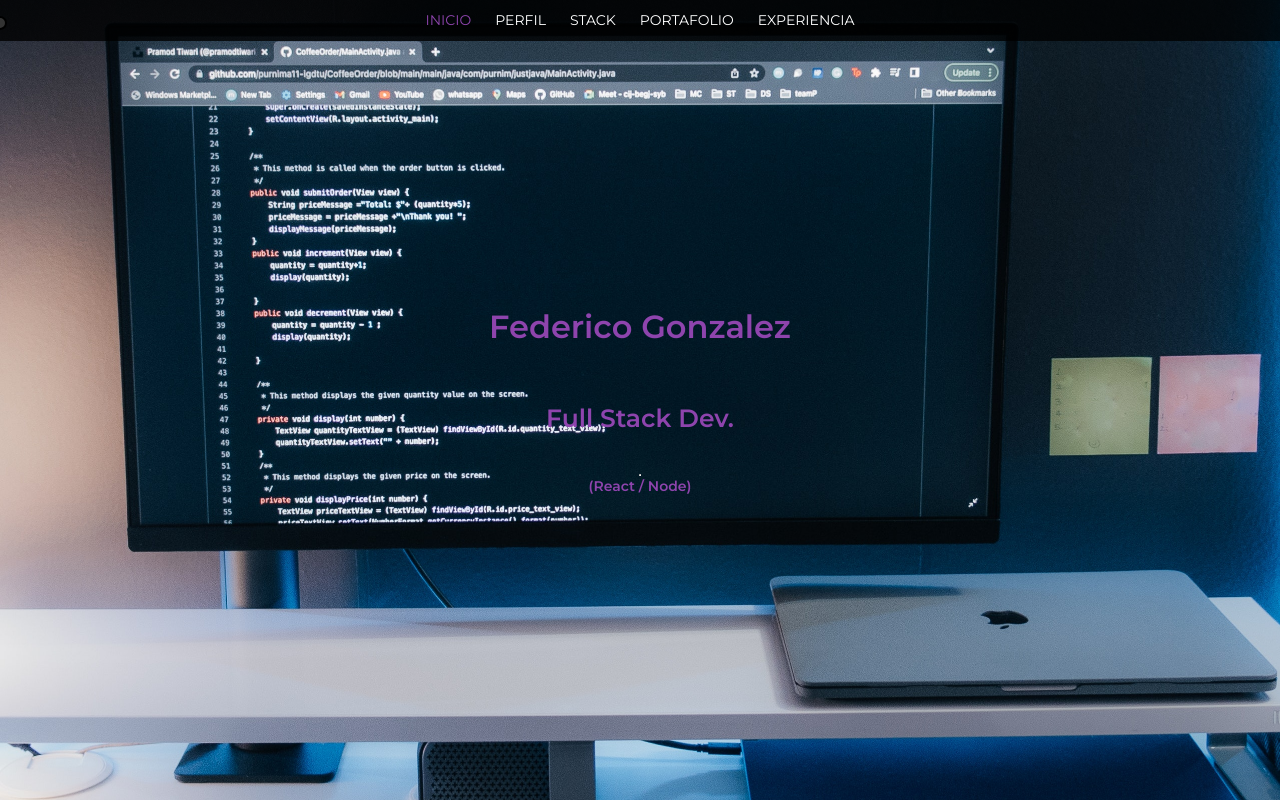
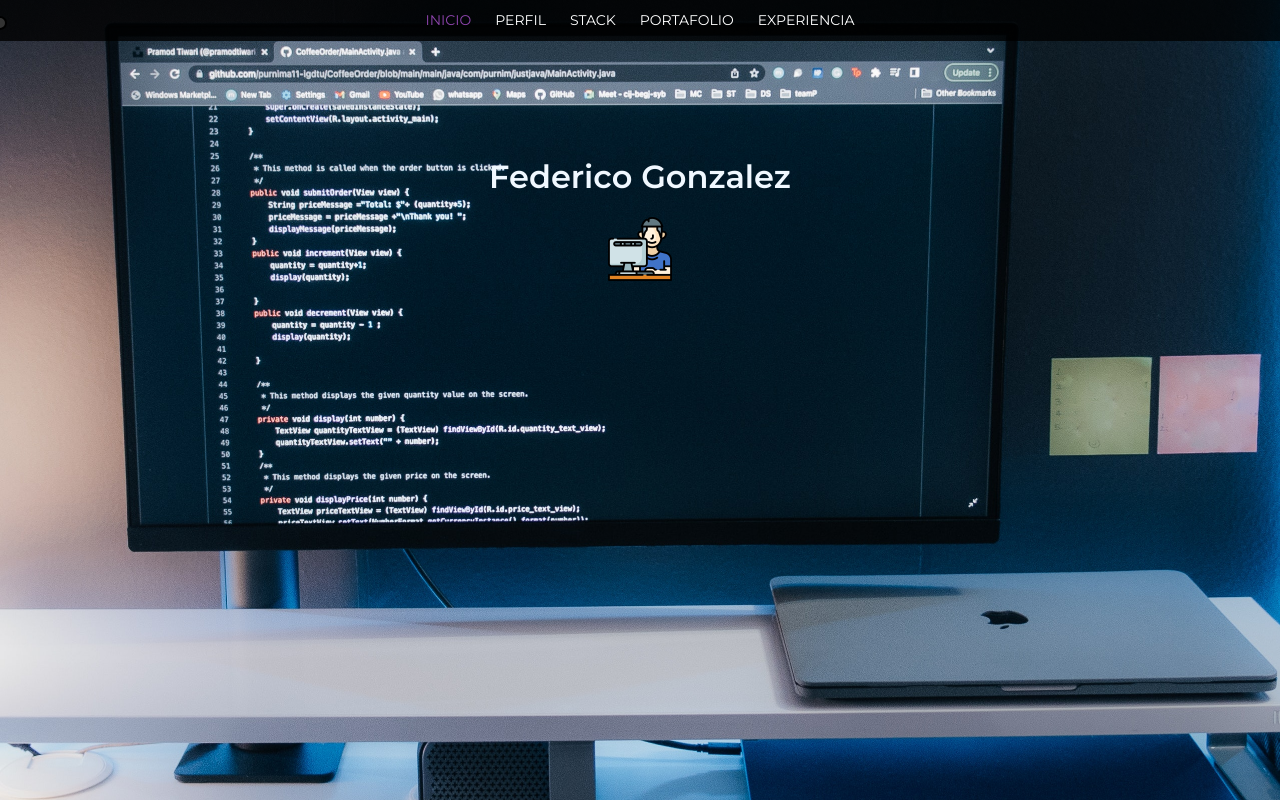
Before and after one commit to FedericoG2/Portafolio, a plain HTML site: page index.html in a window 1280 px wide. Shown: the top 802 px of the page. Drawn offline with Linux system fonts and the light colour scheme.

Commit message:
Actualizacion

```diff
--- a/estilo.css
+++ b/estilo.css
@@ -78,9 +78,9 @@
 
         #inicio .contenido .presentacion {
             max-width: 1100px;
-            height: 100vh;
+            height: 55vh;
             margin: auto;
-            color: #8E44AD;
+            color: aliceblue;
             display: flex;
             flex-direction: column;
             align-items: center;
@@ -102,7 +102,7 @@
 
         #inicio .contenido .presentacion h2 span {
             font-size: 25px;
-            color: #8E44AD;
+            color: white;
         }
 
         #inicio .contenido .presentacion .descripcion {
--- a/index.html
+++ b/index.html
@@ -44,9 +44,10 @@
             </header>
             <div class="presentacion">
 
-                <h1><span>Federico Gonzalez</h1>
-                <h2><span>Full Stack Dev.</h2><hr />
-                <h4><span>(React / Node) </h4>
+                <h1><span>Federico Gonzalez </h1>
+                    <span > <i ><img src="img/persona.png"/></i></span>
+
+
 
 
         </div>
```
Also changed, not shown: img/hombre.png (added), img/ordenador-portatil.png (added), img/persona.png (added), 2 other files.
